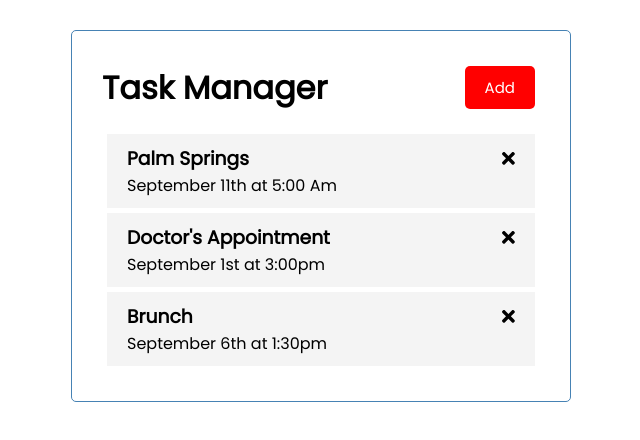
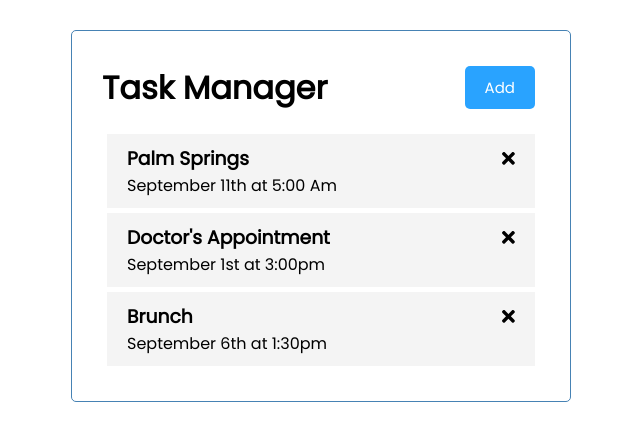
Before and after one commit to micheqn3/task-manager, an Angular app: page / in a window 1280 px wide. Shown: the top 440 px of the page, without its empty margins (319-959 px from the left). Built offline with nearby package versions, Linux system fonts and the light colour scheme.

Commit message:
Change btn color in header

```diff
--- a/src/app/components/header/header.component.html
+++ b/src/app/components/header/header.component.html
@@ -1,4 +1,4 @@
 <header>
     <h1>{{ title }}</h1>
-    <app-button color="red" text="Add" (btnClick)="toggleAddTask()"></app-button>
+    <app-button color="#29a3ff" text="Add" (btnClick)="toggleAddTask()"></app-button>
 </header>
```
